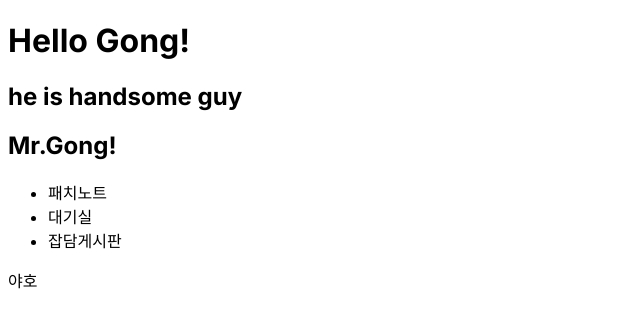
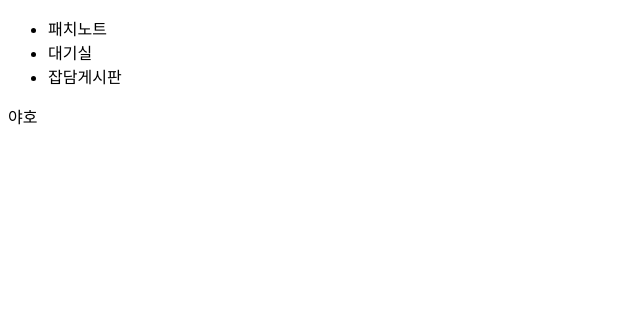
Before and after one commit to KimInteger/fetchNote, a Next.js app: page / in a window 1280 px wide. Shown: the top 328 px of the page, without its empty margins (0-640 px from the left). Built offline with nearby package versions, Linux system fonts and the light colour scheme.

Commit message:
fire | page.tsx
리터럴 걷어내기

```diff
--- a/src/app/page.tsx
+++ b/src/app/page.tsx
@@ -1,13 +1,10 @@
-import Image from "next/image";
-import NavigateBar from "./ui/navigatebar/navigatebar";
+import Image from 'next/image';
+import NavigateBar from './ui/navigatebar/navigatebar';
 
 export default function Home() {
   return (
     <>
-    <h1>Hello Gong!</h1>
-    <h2>he is handsome guy</h2>
-    <h2>Mr.Gong!</h2>
-    <NavigateBar />
+      <NavigateBar />
     </>
   );
 }
--- a/src/app/ui/navigatebar/navigatebar.tsx
+++ b/src/app/ui/navigatebar/navigatebar.tsx
@@ -1,30 +1,36 @@
-'use client'
+'use client';
 
-import React, { ReactEventHandler, ReactNode, useState } from "react";
-import naviItem from "./naviLiteral/naviItem";
+import React, { ReactEventHandler, ReactNode, useState } from 'react';
+import naviItem from './naviLiteral/naviItem';
 
-const NavigateBar : React.FC = () => {
-  const [viewContent, setViewContent] = useState<string>(naviItem[0])
+const NavigateBar: React.FC = () => {
+  const [viewContent, setViewContent] = useState<string>(naviItem[0]);
 
-  const navi : string[] = naviItem
+  const navi: string[] = naviItem;
 
-  const changeContent = (item : string) => {
-    setViewContent(item)
-  }
+  const changeContent = (item: string) => {
+    setViewContent(item);
+  };
 
-  return(
-    <>
-      <ul>
-        {navi.map((item, index) => (
-          <li key={index} onClick={()=>{changeContent(item)}}>{item}</li>
-        ))}
-      </ul>
+  return (
+    <div>
+      <div>
+        <ul>
+          {navi.map((item, index) => (
+            <li
+              key={index}
+              onClick={() => {
+                changeContent(item);
+              }}
+            >
+              {item}
+            </li>
+          ))}
+        </ul>
+      </div>
+      <div>{viewContent === naviItem[0] && <div>야호</div>}</div>
+    </div>
+  );
+};
 
-      {viewContent === naviItem[0] &&
-        <div>야호</div>
-      }
-    </>
-  )
-}
-
-export default NavigateBar
+export default NavigateBar;
```
